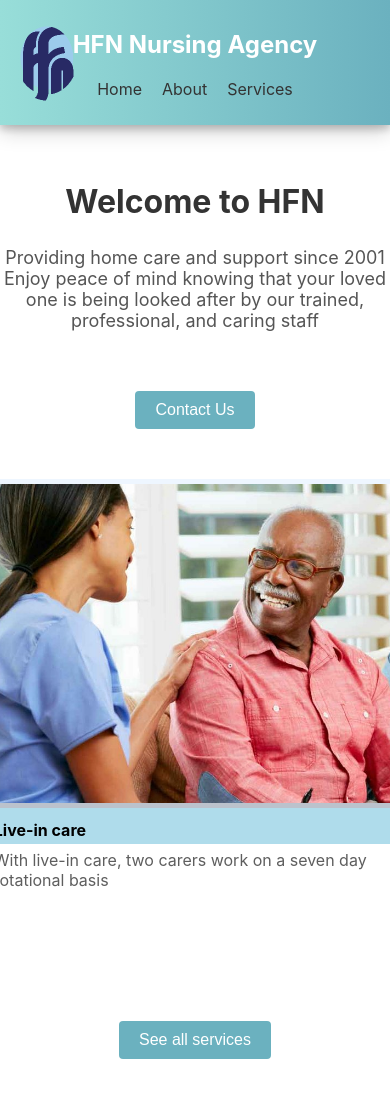
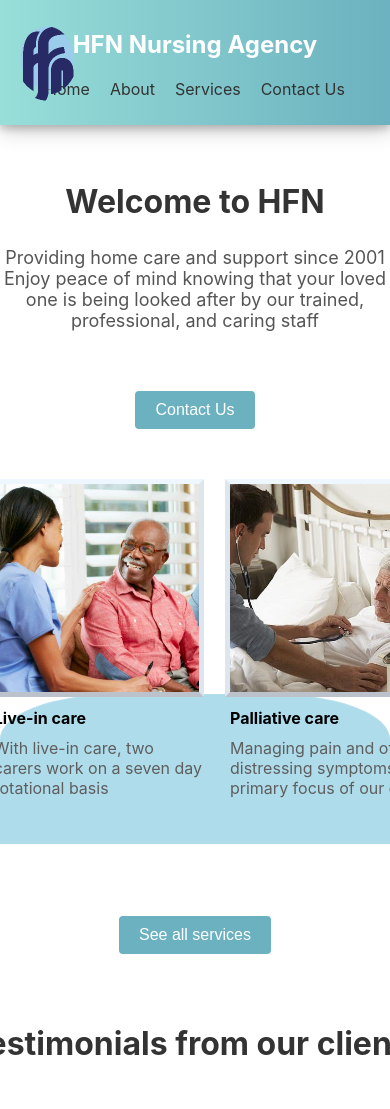
Before and after one commit to katelandcastelin/nursing-agency, a React (Create React App) app: page / in a window 390 px wide. Shown: the top 1109 px of the page. Built offline with nearby package versions, Linux system fonts and the light colour scheme.

Commit message:
feat/add-contact-page: added a contact page and linked buttons to thier components on the home page. Added some responsive styling

```diff
--- a/src/App.js
+++ b/src/App.js
@@ -5,6 +5,7 @@ import HFNLogo from './images/logo/logo.png';
 import Home from './pages/Home';
 import About from './pages/About';
 import Services from './pages/Services';
+import Contact from './pages/Contact';
 
 const fadeIn = keyframes`
   from {
@@ -136,6 +137,7 @@ function App() {
             <NavLink to="/">Home</NavLink>
             <NavLink to="/about">About</NavLink>
             <NavLink to="/services">Services</NavLink>
+            <NavLink to="/contact">Contact Us</NavLink>
           </NavLinks>
         </Header>
 
@@ -144,6 +146,7 @@ function App() {
             <Route path="/" element={<Home />} />
             <Route path="/about" element={<About />} />
             <Route path="/services" element={<Services />} />
+            <Route path="/contact" element={<Contact />} />
           </Routes>
         </Main>
       </Container>
--- /dev/null
+++ b/src/pages/Contact.jsx
@@ -0,0 +1,24 @@
+import React from 'react';
+import styled from 'styled-components';
+
+const Container = styled.div`
+  display: flex;
+  flex-direction: column;
+  align-items: center;
+  padding: 20px;
+`;
+
+const Title = styled.h2`
+  font-size: 32px;
+  color: #333;
+  margin-bottom: 20px;
+`;
+
+export default function Contact() {
+  return (
+    <Container>
+      <Title>Contact us</Title>
+
+    </Container>
+  );
+};
--- a/src/pages/Home.jsx
+++ b/src/pages/Home.jsx
@@ -1,4 +1,5 @@
 import React from 'react';
+import { Link } from 'react-router-dom';
 import styled from 'styled-components';
 import ServiceImage1 from '../images/service-preview/service-preview-1.jpeg';
 import ServiceImage2 from '../images/service-preview/service-preview-2.jpeg';
@@ -45,7 +46,6 @@ const Description = styled.p`
   color: #555;
   text-align: center;
   margin: 0 60px 60px 60px;
-
 `;
 
 const Button = styled.button`
@@ -87,7 +87,15 @@ const ServicesDisplayContainer = styled.div`
 
   @media (max-width: 650px) {
     flex-shrink: 0;
-    min-width: calc(100% / 1);
+    min-width: calc(100% / 2);
+  }
+
+  @media (max-width: 580px) {
+    margin-bottom: 25px;
+  }
+
+  @media (max-width: 545px) {
+    margin-bottom: 55px;
   }
 `;
 
@@ -132,6 +140,10 @@ const ServicePreviewContainer = styled.div`
     overflow-x: scroll;
     margin-bottom: 0;
   }
+
+  @media (max-width: 650px) {
+    margin-bottom: 35px;
+  }
 `;
 
 const ServiceText = styled.div`
@@ -169,11 +181,15 @@ export default function Home() {
         Providing home care and support since 2001
         Enjoy peace of mind knowing that your loved one is being looked after by our trained, professional, and caring staff
       </Description>
-      <Button>Contact Us</Button>
+      <Link to='/contact'>
+        <Button>Contact Us</Button>
+      </Link>
       <ServicePreviewContainer>
         {servicePreview}
       </ServicePreviewContainer>
-      <Button>See all services</Button>
+      <Link to='/services'>
+        <Button>See all services</Button>
+      </Link>
       <Title style={{marginTop: "70px"}}>Testimonials from our clients</Title>
       <Testimonials />
     </Container>
```
